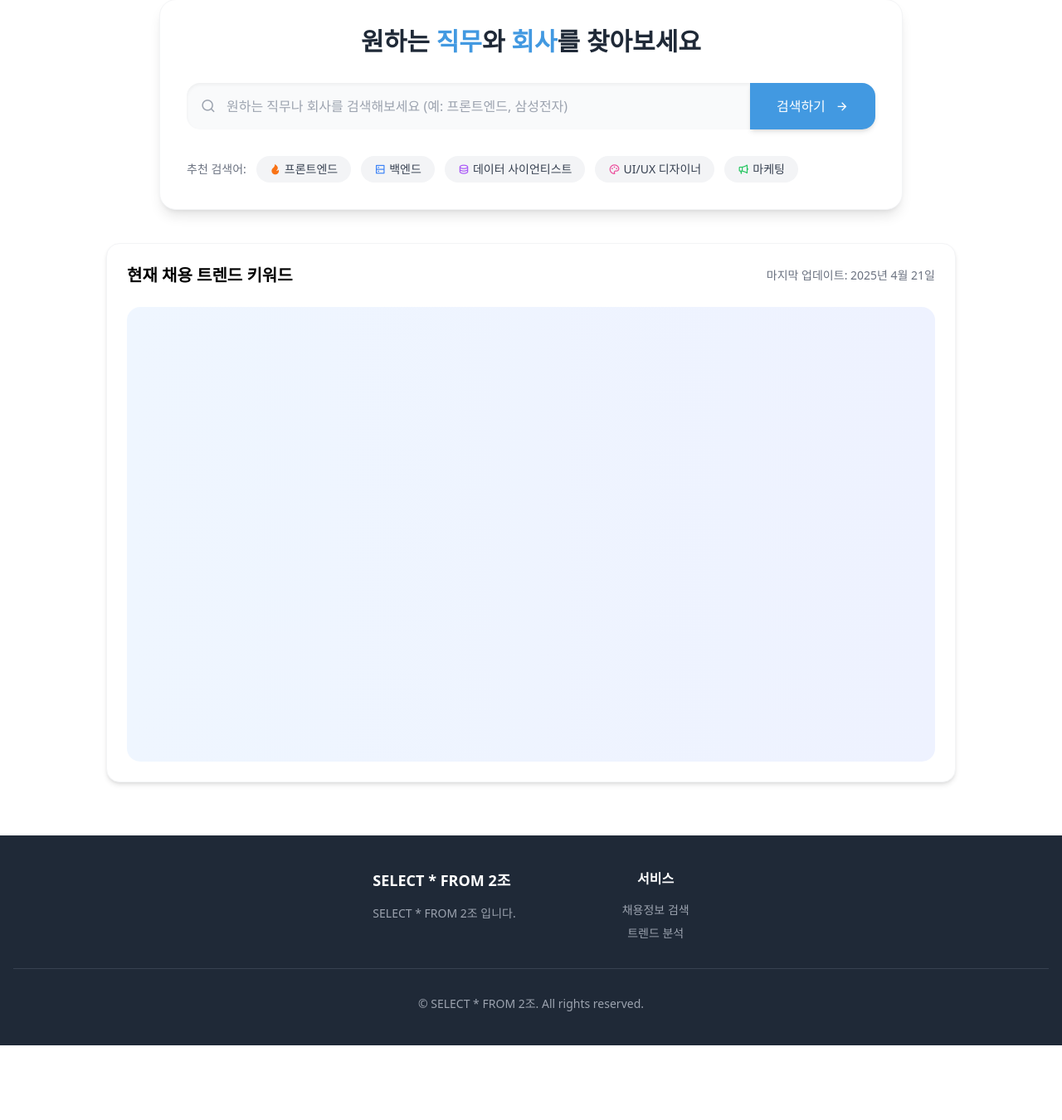
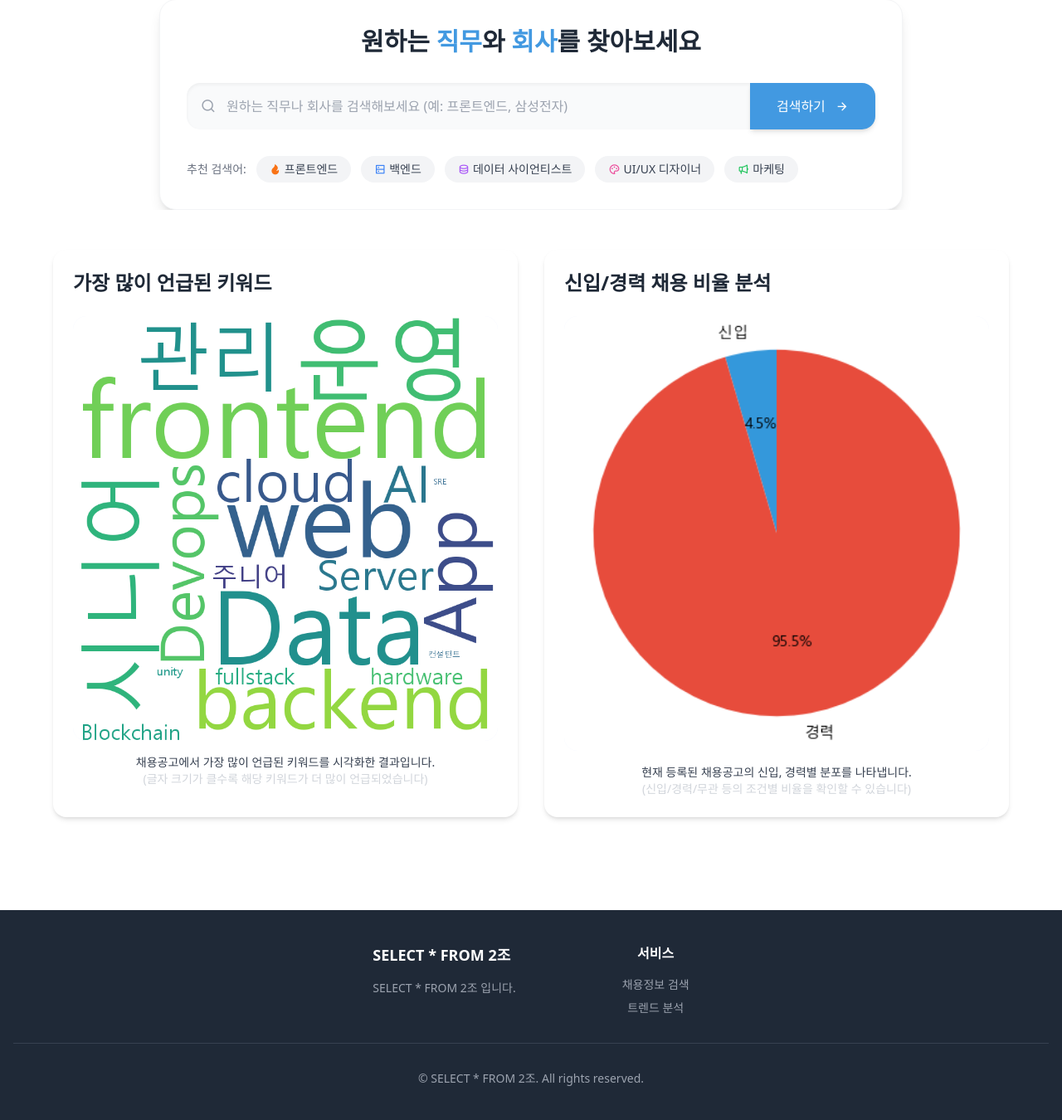
Before and after one commit to ssb3204/DE6-First, a Django app: page / in a window 1280 px wide. Shown: the part 101-1451 px from the top of the page at 83% size. Before the commit the page ends 1361 px from the top, so only its background shows below. Run offline with Django 4.2, Linux system fonts and the light colour scheme; some libraries are stand-ins or nearby versions.

Commit message:
Add component to main page for displaying word cloud and career ratio images

```diff
--- a/jobsearch_project/jobs/templates/jobs/index.html
+++ b/jobsearch_project/jobs/templates/jobs/index.html
@@ -1,4 +1,5 @@
 {% extends 'base.html' %}
+{% load static %}
 {% block content %}
 <script>
     tailwind.config = {
@@ -84,19 +85,53 @@
         </div>
     </div>
 </section>
-<section class="mt-10">
-    <div class="bg-white rounded-lg shadow-md p-6 max-w-5xl mx-auto border border-gray-100">
-        <div class="flex justify-between items-center mb-6">
-            <h2 class="text-xl font-bold">현재 채용 트렌드 키워드</h2>
-                <div class="text-sm text-gray-500">
-                    마지막 업데이트: 2025년 4월 21일
+<section class="py-12 bg-white">
+    <div class="container mx-auto px-4">
+        <div class="max-w-6xl mx-auto">
+            <div class="grid grid-cols-1 lg:grid-cols-2 gap-8">
+                <div class="bg-white rounded-lg shadow-md p-6">
+                    <div class="flex justify-between items-center mb-6">
+                        <h2 class="text-2xl font-bold text-gray-800">가장 많이 언급된 키워드</h2>
+                    </div>
+                    <div class="bg-gradient-to-r from-blue-50 to-indigo-50 rounded-lg overflow-hidden aspect-16/9">
+                        <img
+                            src="{% static 'jobs/wordcloud.png' %}"
+                            alt="Word Cloud"
+                            class="w-full h-full object-contain"
+                        />
+                    </div>
+                    <div class="mt-4 text-sm text-center">
+                        <span class="text-gray-700">
+                            채용공고에서 가장 많이 언급된 키워드를 시각화한 결과입니다.<br>
+                        </span>
+                        <span class="text-gray-300 font-medium">
+                            (글자 크기가 클수록 해당 키워드가 더 많이 언급되었습니다)
+                        </span>
+                    </div>
                 </div>
-        </div>
-        <div
-            class="aspect-video rounded-lg overflow-hidden bg-gradient-to-r from-blue-50 to-indigo-50"
-            id="wordcloud-container"
-        >
-            <div id="wordcloud" class="w-full h-full"></div>
+                <div class="bg-white rounded-lg shadow-md p-6">
+                    <div class="flex justify-between items-center mb-6">
+                        <h2 class="text-2xl font-bold text-gray-800">
+                            신입/경력 채용 비율 분석
+                        </h2>
+                    </div>
+                    <div class="bg-gradient-to-r from-blue-50 to-indigo-50 rounded-lg overflow-hidden aspect-16/9">
+                        <img
+                            src="{% static 'jobs/career_ratio.png' %}"
+                            alt="Career Ratio Chart"
+                            class="w-full h-full object-contain"
+                        />
+                    </div>
+                    <div class="mt-4 text-sm text-center">
+                        <span class="text-gray-700">
+                            현재 등록된 채용공고의 신입, 경력별 분포를 나타냅니다.<br>
+                        </span>
+                        <span class="text-gray-300 font-medium">
+                            (신입/경력/무관 등의 조건별 비율을 확인할 수 있습니다)
+                        </span>
+                    </div>
+                </div>
+            </div>
         </div>
     </div>
 </section>
```
